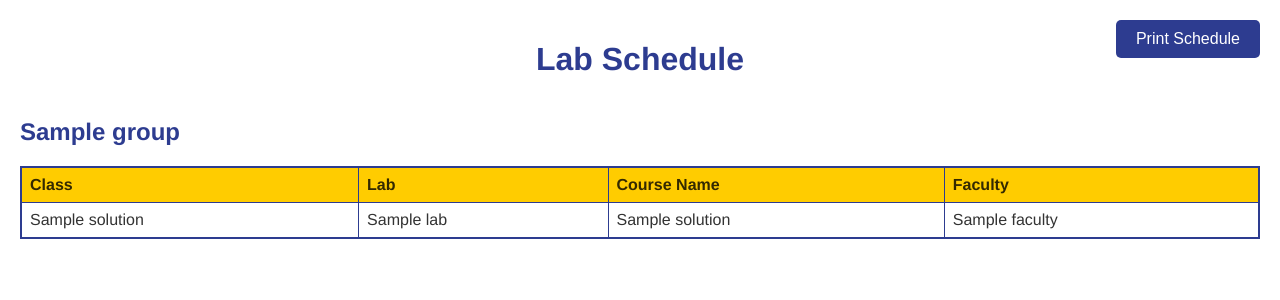
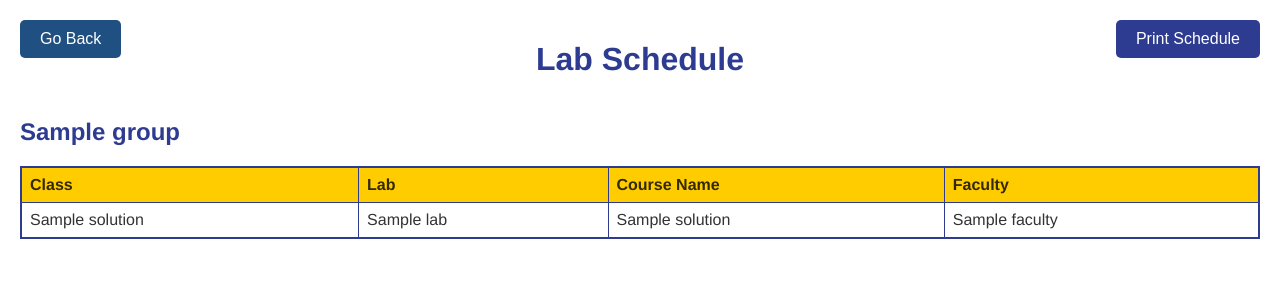
Before and after one commit to adrianmurage/csp-ai-lab-schedule-generator, a Flask app: template api/templates/schedule.html in a window 1280 px wide. Shown: the top 300 px of the page. Run offline with Flask 3, Linux system fonts and the light colour scheme; the template is opened without the code that fills it: most values are stand-ins (such as "Sample title", 1, 10 or a date in 2020).

Commit message:
add back button on the schedule page

```diff
--- a/api/templates/schedule.html
+++ b/api/templates/schedule.html
@@ -71,9 +71,35 @@
       .print-button:hover {
         background-color: #1f295d; /* Darker Color 1 background on hover */
       }
+
+      .back-button {
+        position: absolute;
+        top: 20px;
+        left: 20px;
+        text-decoration: none;
+      }
+      .back-button button {
+        background-color: #205081; /* Brand's secondary color */
+        color: #fff; /* White text color */
+        padding: 10px 20px;
+        border: none;
+        border-radius: 5px;
+        cursor: pointer;
+        font-size: 16px;
+        transition: background-color 0.3s ease;
+      }
+      .back-button button:hover {
+        background-color: #1b466a; /* Darker shade on hover */
+      }
     </style>
   </head>
   <body>
+    <a
+      href="/"
+      class="back-button"
+    >
+      <button>Go Back</button>
+    </a>
     <h1>Lab Schedule</h1>
 
     <!-- Print button -->
```
